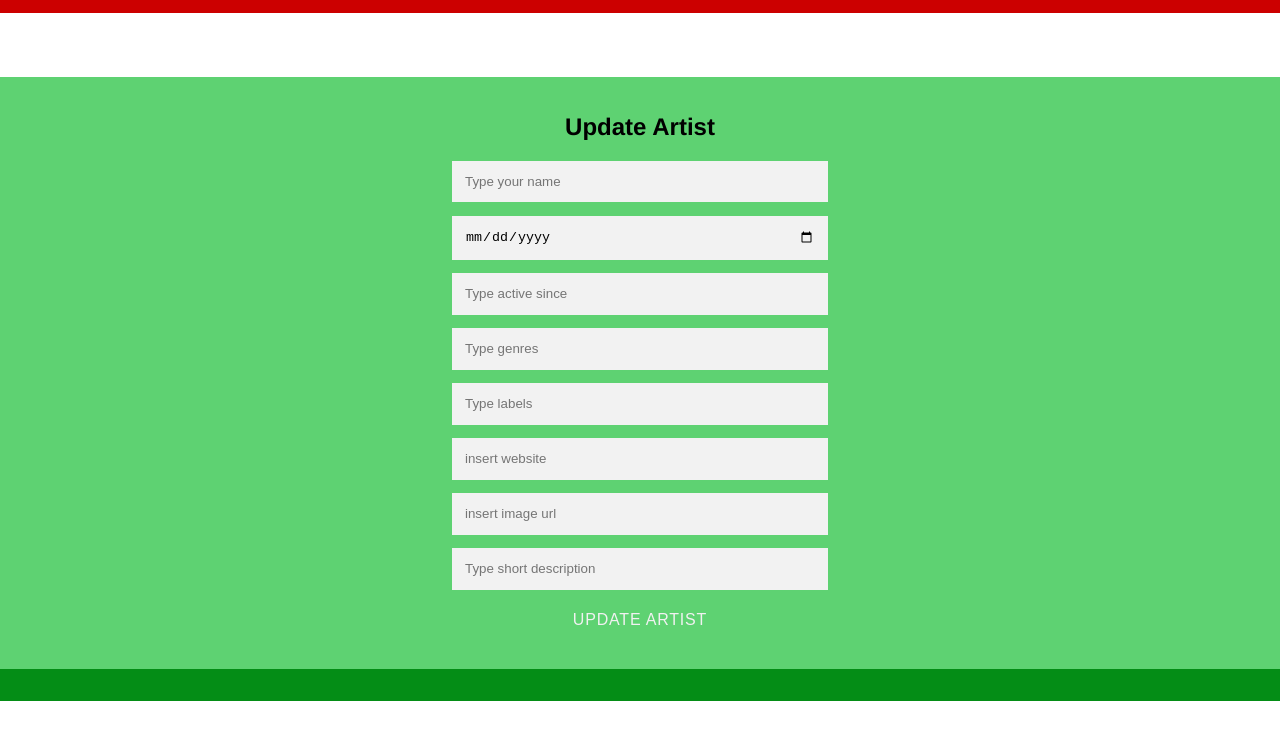
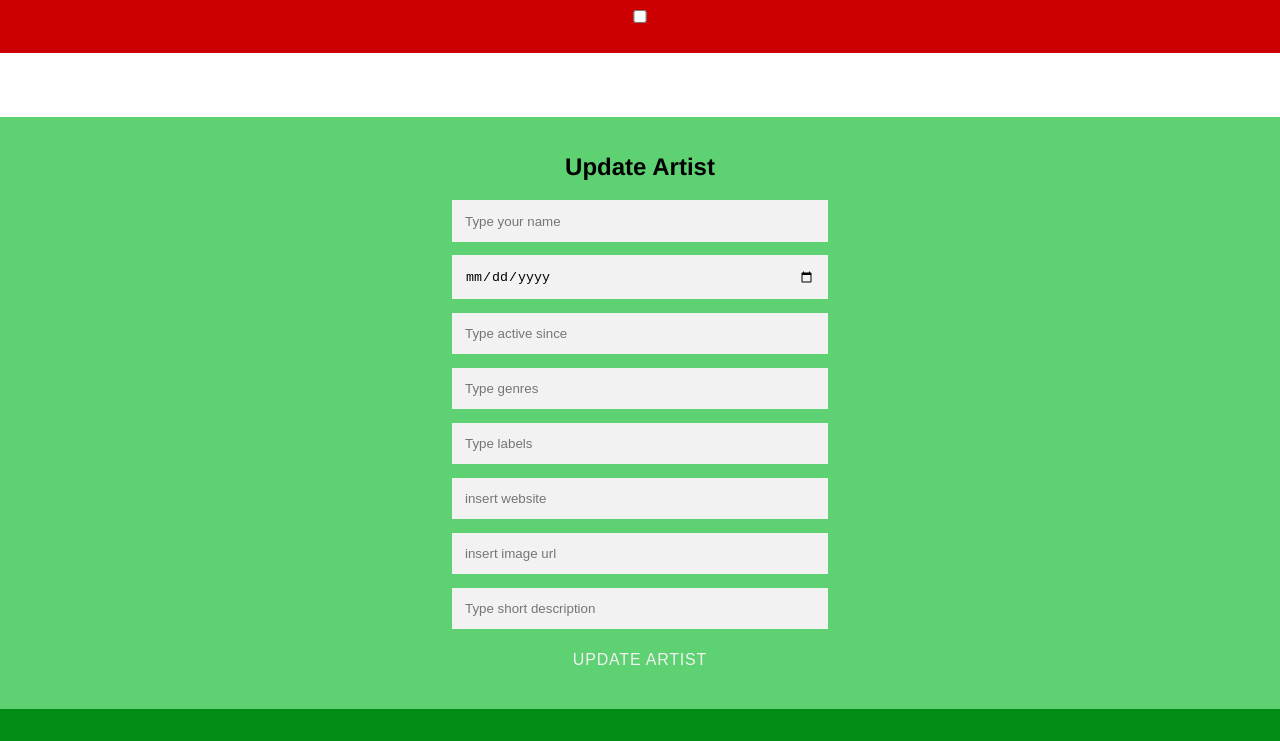
Before and after one commit to Sofi5718/node-js-assignment, a website with bundled scripts: page index.html in a window 1280 px wide. Shown: the part 90-831 px from the top of the page. Before the commit the page ends 800 px from the top, so only its background shows below. Built offline with nearby package versions, Linux system fonts and the light colour scheme; files whose address does not match are found by name.

Commit message:
fav id og checkbox

```diff
--- a/index.html
+++ b/index.html
@@ -39,6 +39,7 @@
             </label>
             <label for="favorites" id="favorites-list"
             >Favorites
+            <input type="checkbox" id="faves">
             </label>
         </header>
         <main>
```
